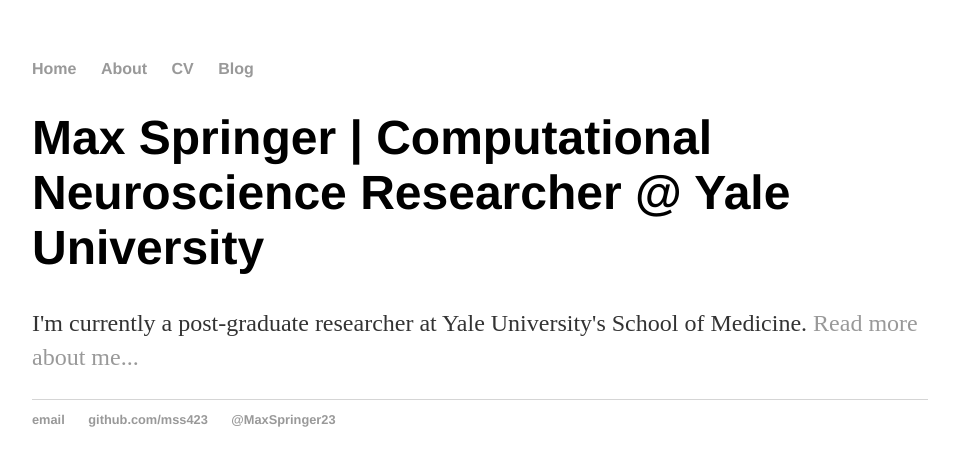
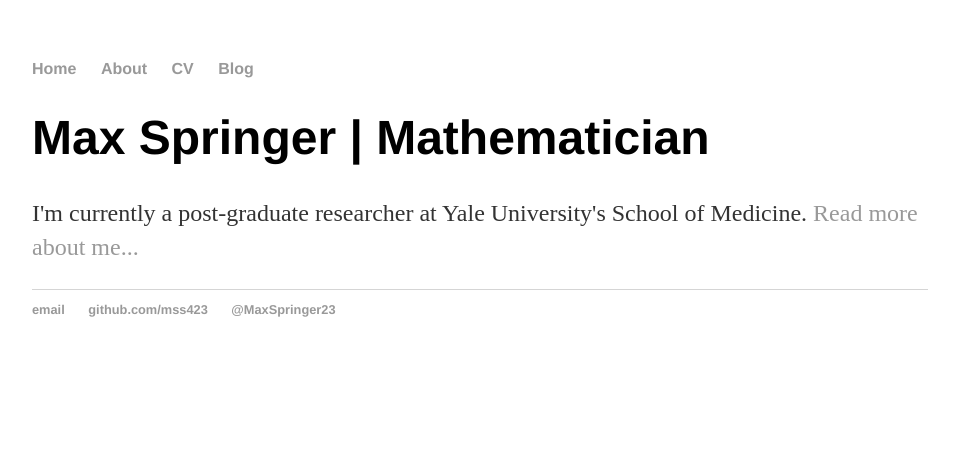
Before and after one commit to mss423/mss423.github.io, a Jekyll site: the page built from index.html, in a window 1280 px wide. Shown: the top 466 px of the page, without its empty margins (160-1119 px from the left). Built offline with Jekyll 4.4.1, drawn with Linux system fonts in a browser that asks for light colours.

Commit message:
Update index.html

```diff
--- a/index.html
+++ b/index.html
@@ -3,6 +3,6 @@ layout: default
 title: Max Springer | Mathematician
 ---
 <div class="blurb">
-	<h1>Max Springer | Computational Neuroscience Researcher @ Yale University</h1>
+	<h1>Max Springer | Mathematician</h1>
 	<p>I'm currently a post-graduate researcher at Yale University's School of Medicine. <a href="/about">Read more about me...</a></p>
 </div><!-- /.blurb -->
```
